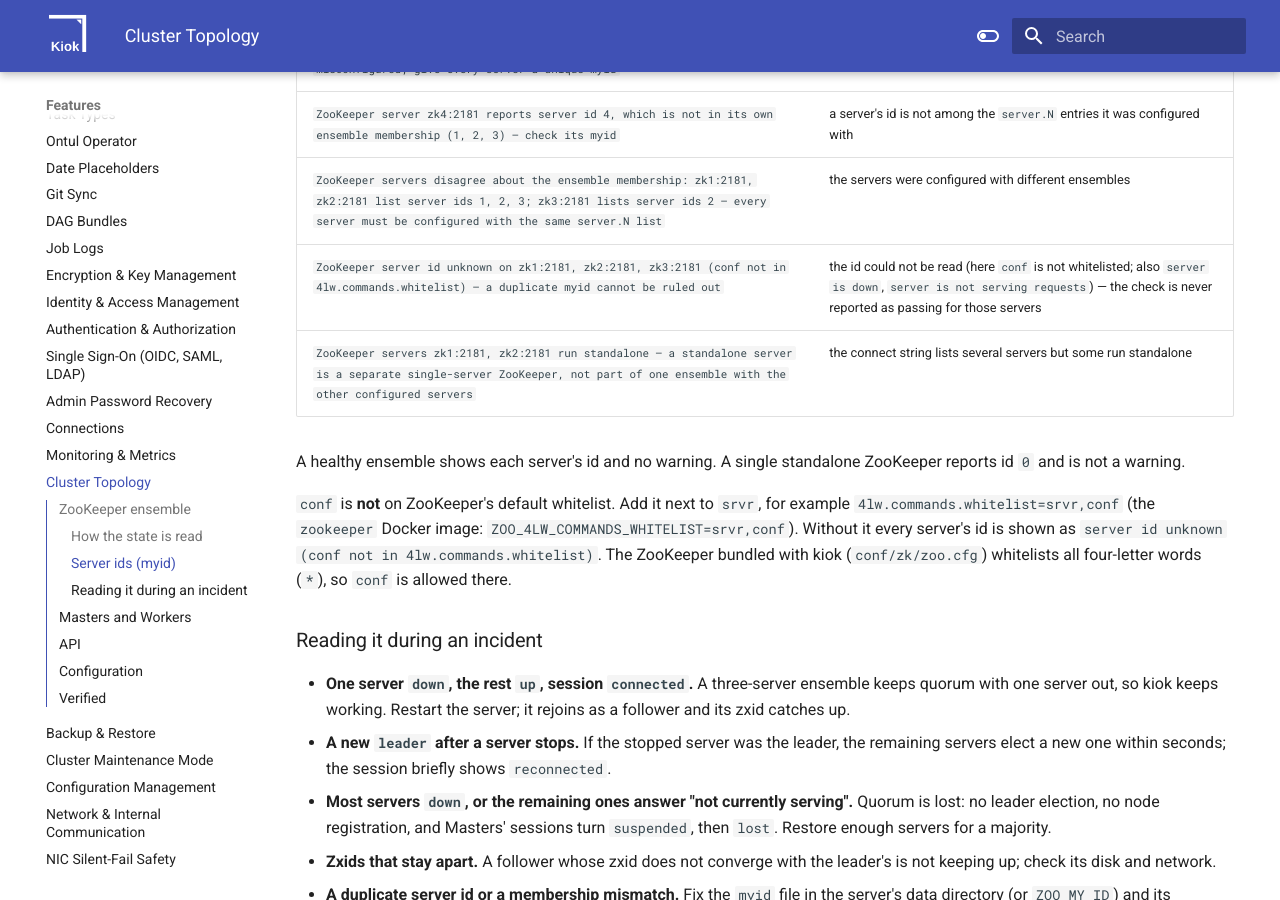
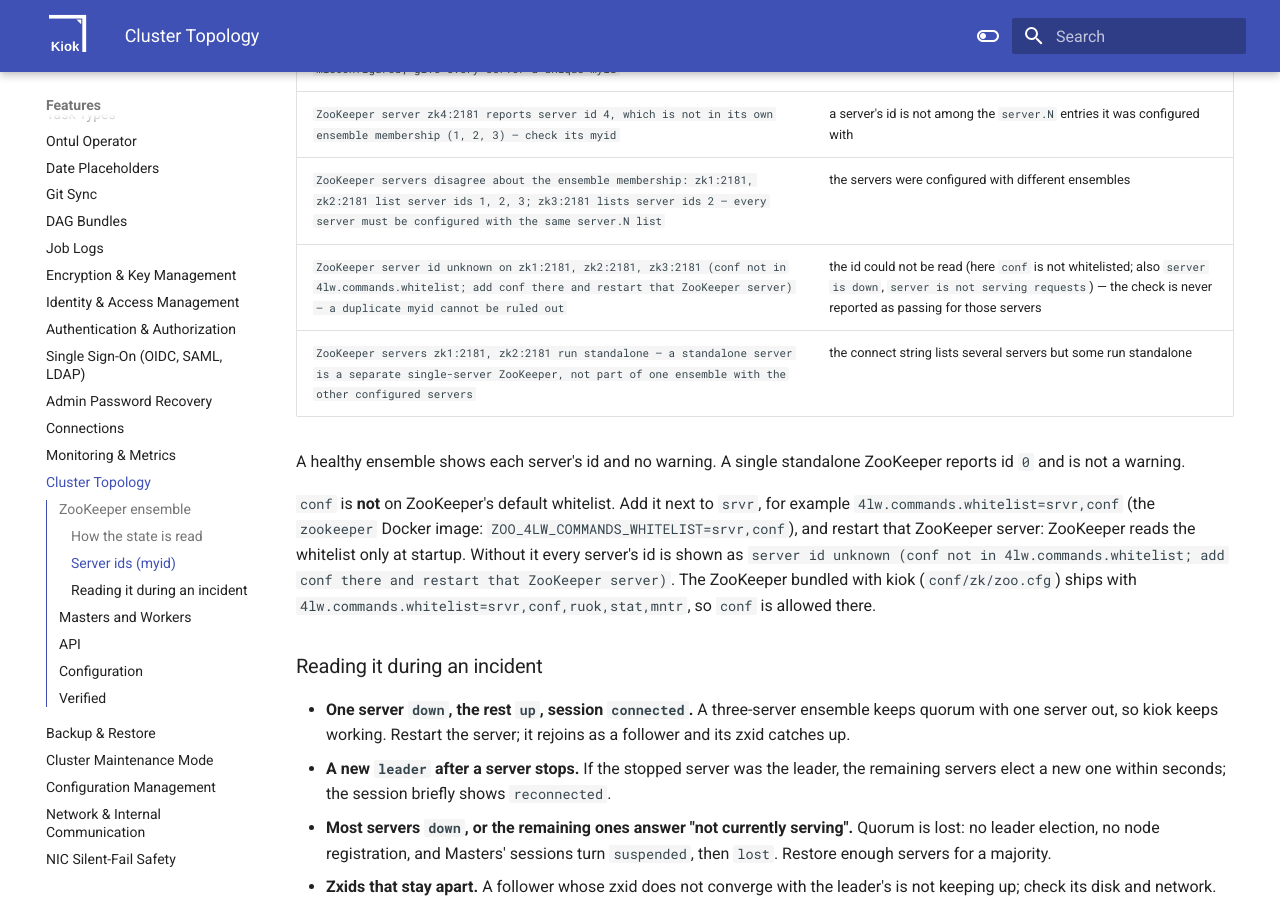
Before and after one commit to cloudcheflabs/kiok-docs, an MkDocs documentation site: the page built from docs/features/topology.md, in a window 1280 px wide and 900 px high, scrolled down 1809 px. Built offline with MkDocs 1.6.1 and Material for MkDocs 9.7.7, drawn with Linux system fonts in a browser that asks for light colours; the version menu is left out; some of the changed text lies outside the part shown.

Commit message:
docs(topology): server id unknown names the ZooKeeper restart; bundled zoo.cfg whitelist srvr,conf,ruok,stat,mntr
Co-Authored-By: Claude Opus 5.5 <noreply@anthropic.com>

```diff
--- a/docs/features/topology.md
+++ b/docs/features/topology.md
@@ -68,17 +68,18 @@ problem it finds:
 | `Duplicate ZooKeeper server id 2 on zk2:2181, zk3:2181 — the ensemble is misconfigured; give every server a unique myid` | two or more configured servers report the same id |
 | `ZooKeeper server zk4:2181 reports server id 4, which is not in its own ensemble membership (1, 2, 3) — check its myid` | a server's id is not among the `server.N` entries it was configured with |
 | `ZooKeeper servers disagree about the ensemble membership: zk1:2181, zk2:2181 list server ids 1, 2, 3; zk3:2181 lists server ids 2 — every server must be configured with the same server.N list` | the servers were configured with different ensembles |
-| `ZooKeeper server id unknown on zk1:2181, zk2:2181, zk3:2181 (conf not in 4lw.commands.whitelist) — a duplicate myid cannot be ruled out` | the id could not be read (here `conf` is not whitelisted; also `server is down`, `server is not serving requests`) — the check is never reported as passing for those servers |
+| `ZooKeeper server id unknown on zk1:2181, zk2:2181, zk3:2181 (conf not in 4lw.commands.whitelist; add conf there and restart that ZooKeeper server) — a duplicate myid cannot be ruled out` | the id could not be read (here `conf` is not whitelisted; also `server is down`, `server is not serving requests`) — the check is never reported as passing for those servers |
 | `ZooKeeper servers zk1:2181, zk2:2181 run standalone — a standalone server is a separate single-server ZooKeeper, not part of one ensemble with the other configured servers` | the connect string lists several servers but some run standalone |
 
 A healthy ensemble shows each server's id and no warning. A single standalone ZooKeeper reports id
 `0` and is not a warning.
 
 `conf` is **not** on ZooKeeper's default whitelist. Add it next to `srvr`, for example
-`4lw.commands.whitelist=srvr,conf` (the `zookeeper` Docker image: `ZOO_4LW_COMMANDS_WHITELIST=srvr,conf`).
-Without it every server's id is shown as `server id unknown (conf not in 4lw.commands.whitelist)`.
-The ZooKeeper bundled with kiok (`conf/zk/zoo.cfg`) whitelists all four-letter words (`*`), so
-`conf` is allowed there.
+`4lw.commands.whitelist=srvr,conf` (the `zookeeper` Docker image: `ZOO_4LW_COMMANDS_WHITELIST=srvr,conf`),
+and restart that ZooKeeper server: ZooKeeper reads the whitelist only at startup.
+Without it every server's id is shown as `server id unknown (conf not in 4lw.commands.whitelist; add conf there and restart that ZooKeeper server)`.
+The ZooKeeper bundled with kiok (`conf/zk/zoo.cfg`) ships with
+`4lw.commands.whitelist=srvr,conf,ruok,stat,mntr`, so `conf` is allowed there.
 
 ### Reading it during an incident
 
@@ -174,5 +175,5 @@ a non-secure origin (`http://kiok-ui.test:<port>`, `tests/ui-e2e/45-zk-myid.mjs`
 ensemble shows ids 1, 2, 3 and no warning; a server recreated as a separate ensemble that reuses
 id 2 produces the exact duplicate-id and membership warnings, which clear once it is restored; and
 with `conf` removed from the whitelist every server reads
-`server id unknown (conf not in 4lw.commands.whitelist)` with the unknown-id warning instead of a
+`server id unknown (conf not in 4lw.commands.whitelist; add conf there and restart that ZooKeeper server)` with the unknown-id warning instead of a
 false all-clear.
```
